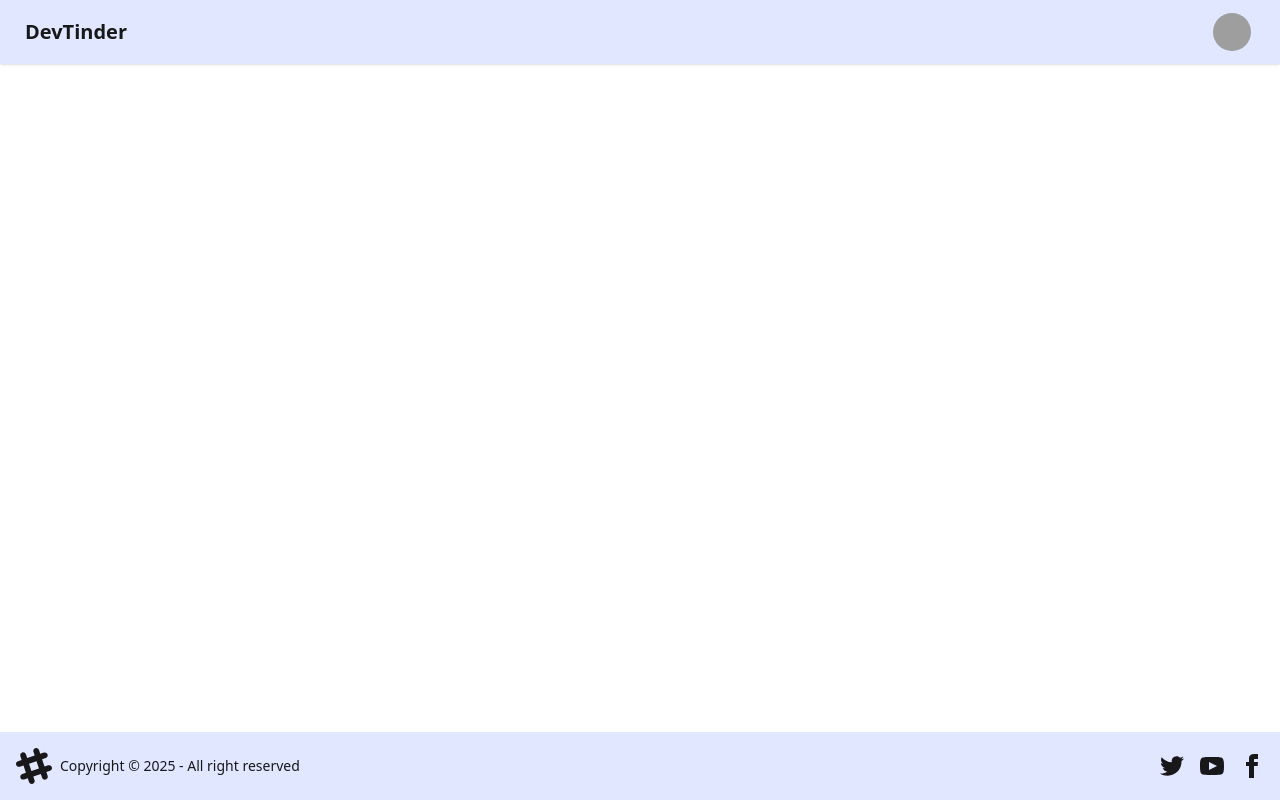
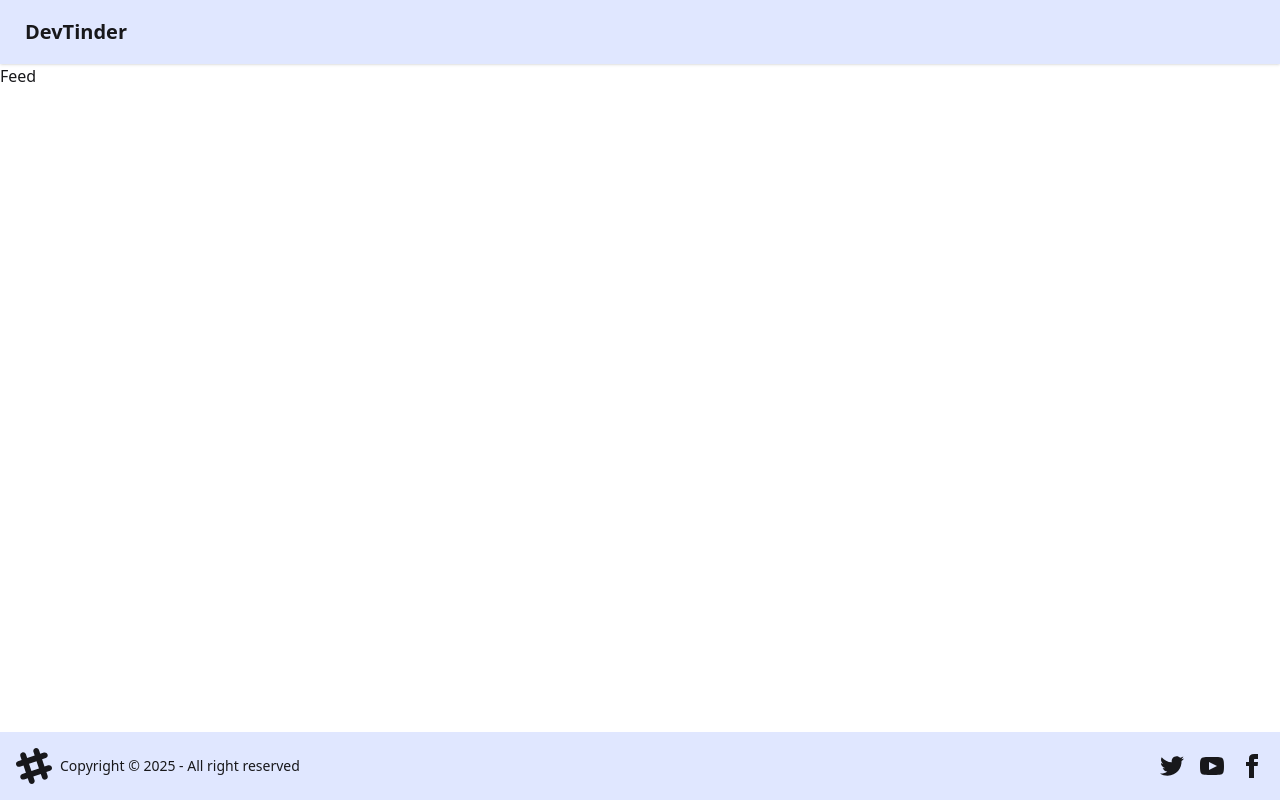
Before and after one commit to rmahawewa/devTinder-web, a React (Vite) app: page / in a window 1280 px wide. Built offline with nearby package versions, Linux system fonts and the light colour scheme; grey boxes are pictures that could not be loaded.

Commit message:
setup redux store

```diff
--- a/package.json
+++ b/package.json
@@ -10,10 +10,12 @@
     "preview": "vite preview"
   },
   "dependencies": {
+    "@reduxjs/toolkit": "^2.8.2",
     "@tailwindcss/vite": "^4.1.7",
     "axios": "^1.9.0",
     "react": "^19.1.0",
     "react-dom": "^19.1.0",
+    "react-redux": "^9.2.0",
     "react-router-dom": "^7.6.0",
     "tailwindcss": "^4.1.7"
   },
--- a/src/App.jsx
+++ b/src/App.jsx
@@ -1,21 +1,25 @@
 import { BrowserRouter, Routes, Route } from "react-router-dom";
-import Body from "./Body";
-import Login from "./Login";
-import Profile from "./Profile";
+import Body from "./components/Body";
+import Login from "./components/Login";
+import Profile from "./components/Profile";
+import Feed from "./components/Feed";
+import { Provider } from "react-redux";
+import reduxStore from "./utils/reduxStore";
 
 function App() {
 	return (
 		<>
+			<Provider store={reduxStore}>
 				<BrowserRouter basename="/">
 					<Routes>
 						<Route path="/" element={<Body />}>
+							<Route path="/" element={<Feed />} />
 							<Route path="/login" element={<Login />} />
 							<Route path="/profile" element={<Profile />} />
 						</Route>
 					</Routes>
 				</BrowserRouter>
-			{/* <NavBar />
-			<h1 className="text-3xl font-bold"> Hello world! </h1> */}
+			</Provider>
 		</>
 	);
 }
--- a/src/NavBar.jsx
+++ /dev/null
@@ -1,46 +0,0 @@
-import React from "react";
-
-const NavBar = () => {
-	return (
-		<div className="navbar bg-primary-content shadow-sm">
-			<div className="flex-1">
-				<a className="btn btn-ghost text-xl">DevTinder</a>
-			</div>
-			<div className="flex gap-2">
-				<div className="dropdown dropdown-end mx-5">
-					<div
-						tabIndex={0}
-						role="button"
-						className="btn btn-ghost btn-circle avatar"
-					>
-						<div className="w-10 rounded-full">
-							<img
-								alt="Tailwind CSS Navbar component"
-								src="https://img.daisyui.com/images/stock/photo-1534528741775-53994a69daeb.webp"
-							/>
-						</div>
-					</div>
-					<ul
-						tabIndex={0}
-						className="menu menu-sm dropdown-content bg-primary-content rounded-box z-1 mt-3 w-52 p-2 shadow"
-					>
-						<li>
-							<a className="justify-between">
-								Profile
-								<span className="badge">New</span>
-							</a>
-						</li>
-						<li>
-							<a>Settings</a>
-						</li>
-						<li>
-							<a>Logout</a>
-						</li>
-					</ul>
-				</div>
-			</div>
-		</div>
-	);
-};
-
-export default NavBar;
--- /dev/null
+++ b/src/components/Feed.jsx
@@ -0,0 +1,7 @@
+import React from "react";
+
+function Feed() {
+	return <div>Feed</div>;
+}
+
+export default Feed;
--- /dev/null
+++ b/src/components/NavBar.jsx
@@ -0,0 +1,50 @@
+import React from "react";
+import { useSelector } from "react-redux";
+
+const NavBar = () => {
+	const user = useSelector((store) => store.user);
+	console.log(user);
+
+	return (
+		<div className="navbar bg-primary-content shadow-sm">
+			<div className="flex-1">
+				<a className="btn btn-ghost text-xl">DevTinder</a>
+			</div>
+			{user && (
+				<div className="flex gap-2">
+					<div className="form-control">Welcome, {user.firstName}</div>
+					<div className="dropdown dropdown-end mx-5 flex">
+						<div
+							tabIndex={0}
+							role="button"
+							className="btn btn-ghost btn-circle avatar"
+						>
+							<div className="w-10 rounded-full">
+								<img alt="user photo" src={user.photoUrl} />
+							</div>
+						</div>
+						<ul
+							tabIndex={0}
+							className="menu menu-sm dropdown-content bg-primary-content rounded-box z-1 mt-3 w-52 p-2 shadow"
+						>
+							<li>
+								<a className="justify-between">
+									Profile
+									<span className="badge">New</span>
+								</a>
+							</li>
+							<li>
+								<a>Settings</a>
+							</li>
+							<li>
+								<a>Logout</a>
+							</li>
+						</ul>
+					</div>
+				</div>
+			)}
+		</div>
+	);
+};
+
+export default NavBar;
--- /dev/null
+++ b/src/utils/constants.js
@@ -0,0 +1 @@
+export const BASE_URL = "http://localhost:7777";
--- /dev/null
+++ b/src/utils/reduxStore.js
@@ -0,0 +1,10 @@
+import { configureStore } from "@reduxjs/toolkit";
+import userReducer from "./userSlice";
+
+const reduxStore = configureStore({
+	reducer: {
+		user: userReducer,
+	},
+});
+
+export default reduxStore;
--- /dev/null
+++ b/src/utils/userSlice.js
@@ -0,0 +1,18 @@
+import { createSlice } from "@reduxjs/toolkit";
+
+const userSlice = createSlice({
+	name: "user",
+	initialState: null,
+	reducers: {
+		addUser: (state, action) => {
+			return action.payload;
+		},
+		removeUser: (state, action) => {
+			return null;
+		},
+	},
+});
+
+export const { addUser, removeUser } = userSlice.actions;
+
+export default userSlice.reducer;
```
Also changed, not shown: src/components/Login.jsx (renamed from src/Login.jsx, +10 -10 lines), src/components/Body.jsx (renamed from src/Body.jsx), src/components/Footer.jsx (renamed from src/Footer.jsx), src/components/Profile.jsx (renamed from src/Profile.jsx), 2 other files (tests, documents, lock files or other folders). Lines whose indentation alone changed are shown as unchanged.
